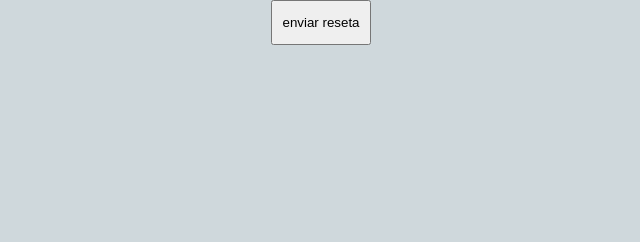
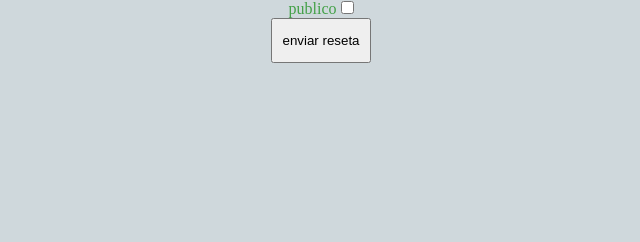
Before and after one commit to jero98772/resetes, a Flask app: page /addResetes.html in a window 1280 px wide. Shown: the part 558-800 px from the top of the page, without its empty margins (319-959 px from the left). Run offline with Flask 2, Linux system fonts and the light colour scheme; the visitor is signed in with stand-in values (Sample User, id 1).

Commit message:
add private and public slide button

```diff
--- a/main.py
+++ b/main.py
@@ -14,9 +14,9 @@ LOGINTABLE="login"
 INITTABLE="init"
 app = Flask(__name__)
 app.secret_key = str(enPassowrdHash(generatePassword()))
+ingredients=["amout","amoutUnit","ingredient","notes"]
+generalInfoItems=["typeFood","amoutPersons","origin"]
 class resetes():
-    generalInfoItems=["typeFood","amoutPersons","origin"]
-    ingredients=["amout","amoutUnit","ingredient","notes"]
     WEBPAGE = "/"
     @app.route(WEBPAGE)
     def resetes():
--- a/static/js/tools.js
+++ b/static/js/tools.js
@@ -1,3 +1,19 @@
+
+
+
+
+
+
+
+
+
+
+
+
+
+
+
+
 function addRow(){
 var tableid=document.getElementById('ingredients')
 var table=tableid.getElementsByTagName('table')[0];
@@ -13,4 +29,6 @@ cell3.innerHTML="<input type='text' name='ingredients"+numid+"'>";
 cell4.innerHTML="<input type='text' name='notes"+numid+"'>";
 var counterRows = document.getElementById('amoutRows')
 counterRows.innerHTML=table.rows.length;
+counterRows.value=table.rows.length;
+
 }
--- a/templates/add_recipe.html
+++ b/templates/add_recipe.html
@@ -5,7 +5,7 @@
 <em>
 <p class="title">
 titulo
-<form method="POST" action="" >
+<form method="POST" action="/addResetes.html" >
 <p><input type="text" name="title"></p>
 <script type="text/javascript" src="{{ url_for('static', filename='js/tools.js')}}"></script>
 <br>
@@ -43,7 +43,7 @@ titulo
 
 		</tr>
 	</table>
-<p id="amoutRows" name="amoutRows" hidden></p>
+<input type="text"id="amoutRows" name="amoutRows" hidden>
 </div>
 <br>
 <div id="preparation">
@@ -61,6 +61,13 @@ titulo
 		</tr>
 	</table>
 </div>
+<p>
+	publico
+	<label class="switch">
+		<input type="checkbox" name="visibility" value="public">
+		<span class="slider round"></span>
+	</label>
+</p>
 <input type="submit" value="enviar reseta" style="height:45px;width:100px">
 </form>
 </center>
```
